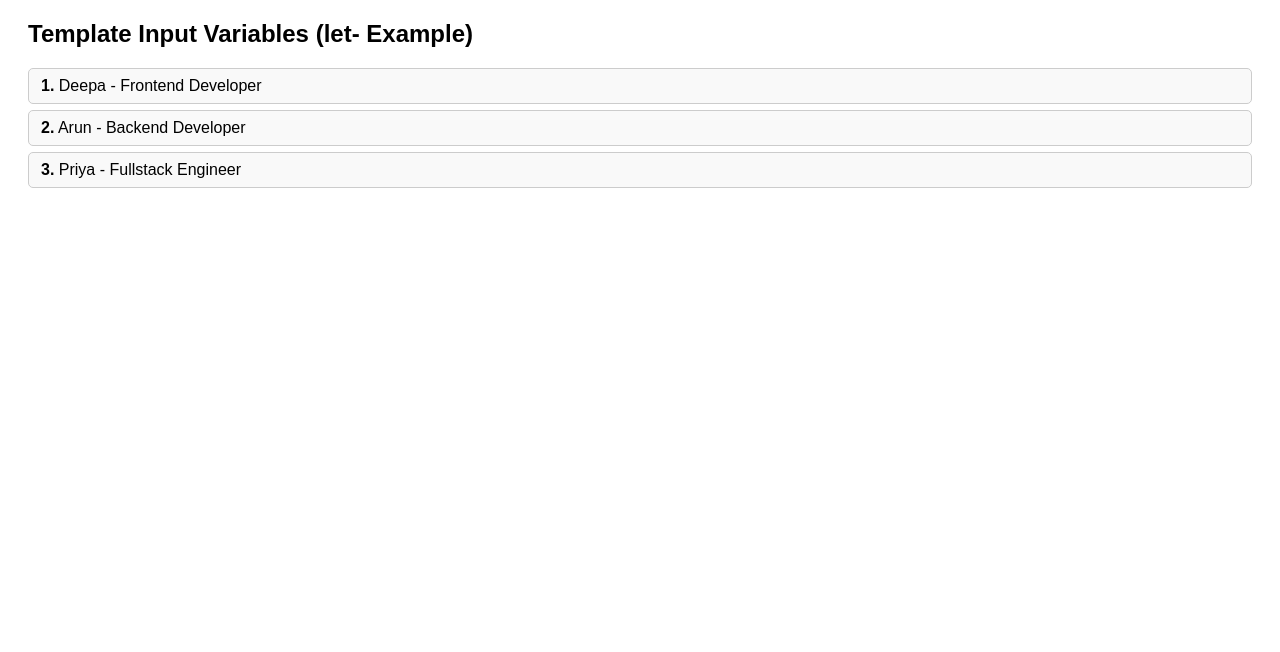
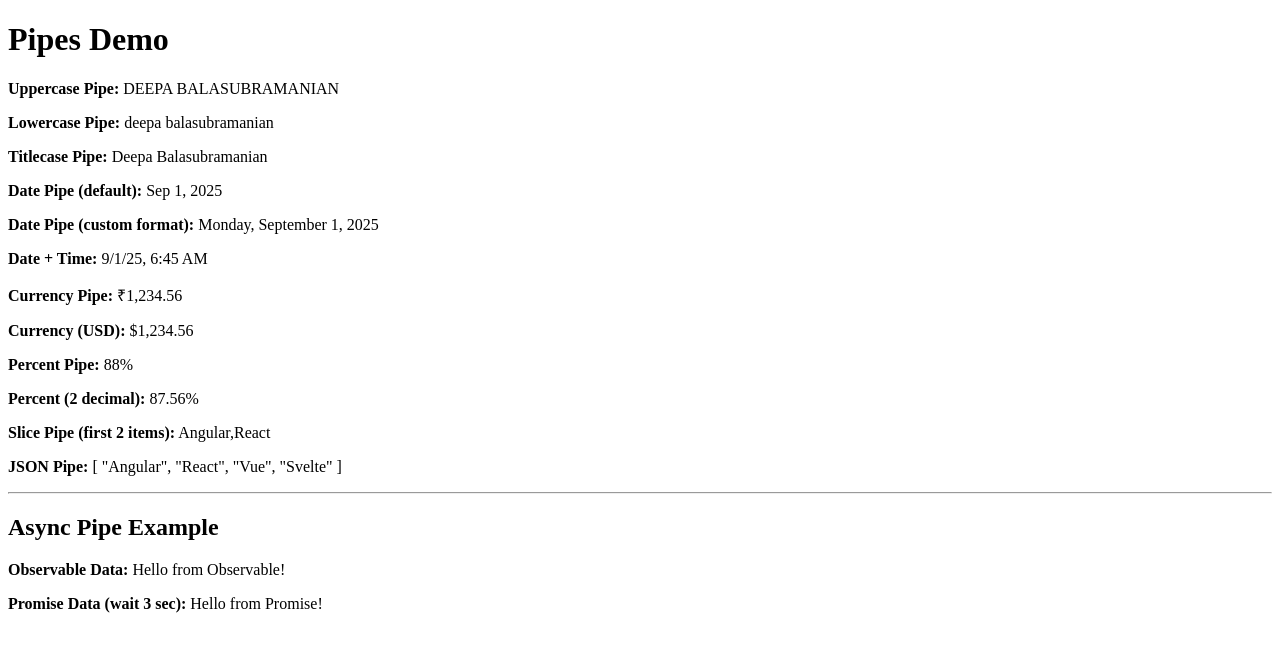
Before and after one commit to sds2002/AngularDemo, an Angular app: page / in a window 1280 px wide. Shown: the top 652 px of the page. Built offline with nearby package versions, Linux system fonts and the light colour scheme.

Commit message:
Pipes (Built-in + Async)

```diff
--- a/src/app/app.component.html
+++ b/src/app/app.component.html
@@ -1,17 +1,28 @@
-<div class="container">
-  <h2>Template Input Variables (let- Example)</h2>
+<h1>{{ title }}</h1>
 
-  <!-- Loop through users and use ngTemplateOutlet -->
-  <div *ngFor="let user of users; let i = index">
-    <ng-container
-      *ngTemplateOutlet="userTemplate; context: { $implicit: user, index: i }">
-    </ng-container>
-  </div>
+<!-- 🔹 Built-in Pipes -->
 
-  <!-- Define the reusable template -->
-  <ng-template #userTemplate let-person let-idx="index">
-    <div class="card">
-      <strong>{{ idx + 1 }}.</strong> {{ person.name }} - {{ person.role }}
-    </div>
-  </ng-template>
-</div>
+<p><b>Uppercase Pipe:</b> {{ name | uppercase }}</p>
+<p><b>Lowercase Pipe:</b> {{ name | lowercase }}</p>
+<p><b>Titlecase Pipe:</b> {{ name | titlecase }}</p>
+
+<p><b>Date Pipe (default):</b> {{ today | date }}</p>
+<p><b>Date Pipe (custom format):</b> {{ today | date:'fullDate' }}</p>
+<p><b>Date + Time:</b> {{ today | date:'short' }}</p>
+
+<p><b>Currency Pipe:</b> {{ price | currency:'INR' }}</p>
+<p><b>Currency (USD):</b> {{ price | currency:'USD':'symbol-narrow' }}</p>
+
+<p><b>Percent Pipe:</b> {{ percentage | percent }}</p>
+<p><b>Percent (2 decimal):</b> {{ percentage | percent:'1.2-2' }}</p>
+
+<p><b>Slice Pipe (first 2 items):</b> {{ items | slice:0:2 }}</p>
+<p><b>JSON Pipe:</b> {{ items | json }}</p>
+
+<hr />
+
+<!-- 🔹 Async Pipe -->
+
+<h2>Async Pipe Example</h2>
+<p><b>Observable Data:</b> {{ dataObservable | async }}</p>
+<p><b>Promise Data (wait 3 sec):</b> {{ dataPromise | async }}</p>
--- a/src/app/app.component.ts
+++ b/src/app/app.component.ts
@@ -1,14 +1,25 @@
 import { Component } from '@angular/core';
+import { Observable, of } from 'rxjs';
 
 @Component({
   selector: 'app-root',
   templateUrl: './app.component.html',
-  styleUrls: ['./app.component.css']
 })
 export class AppComponent {
-  users = [
-    { name: 'Deepa', role: 'Frontend Developer' },
-    { name: 'Arun', role: 'Backend Developer' },
-    { name: 'Priya', role: 'Fullstack Engineer' }
-  ];
+  title = 'Pipes Demo';
+
+  // Sample data
+  name: string = 'deepa balasubramanian';
+  today: Date = new Date();
+  price: number = 1234.56;
+  percentage: number = 0.8756;
+  items: string[] = ['Angular', 'React', 'Vue', 'Svelte'];
+
+  // For async pipe (Observable)
+  dataObservable: Observable<string> = of('Hello from Observable!');
+
+  // For async pipe (Promise)
+  dataPromise: Promise<string> = new Promise((resolve) => {
+    setTimeout(() => resolve('Hello from Promise!'), 3000);
+  });
 }
```
Also changed, not shown: 2 other files (tests, documents, lock files or other folders).
